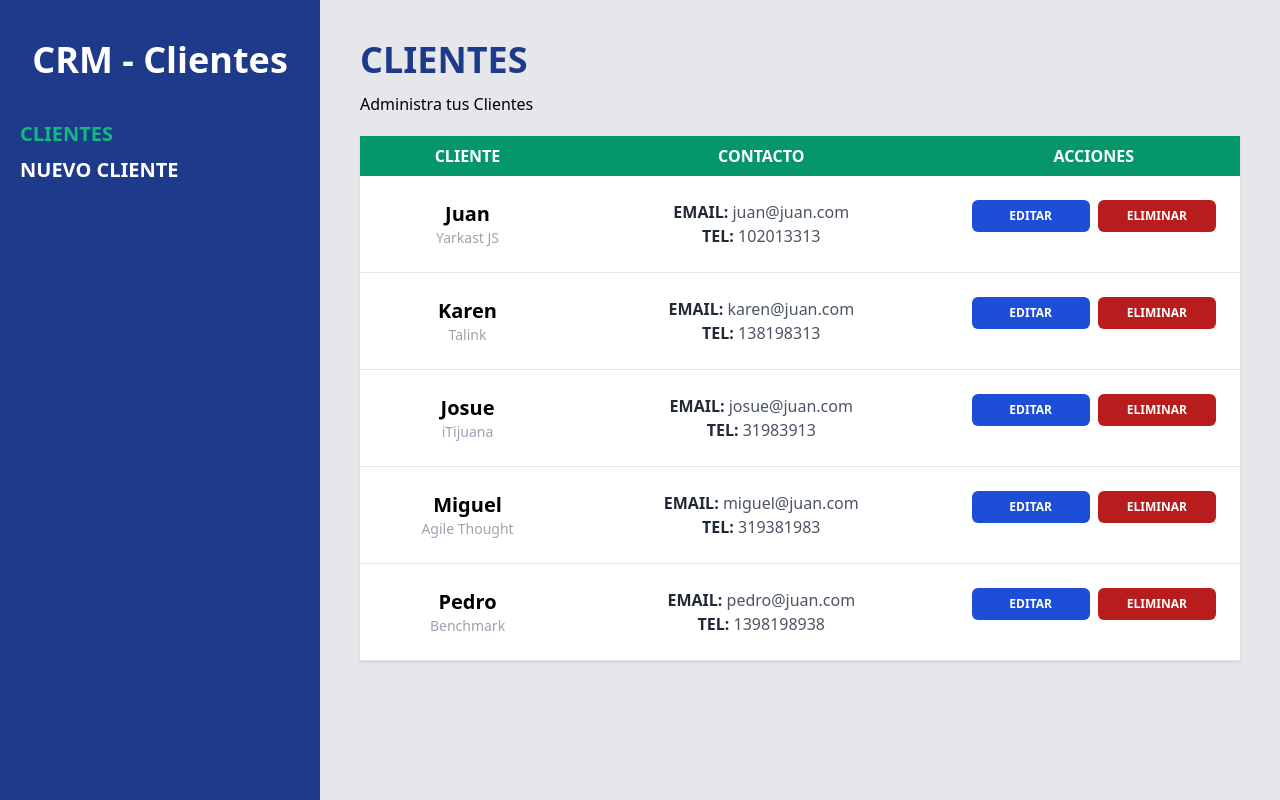
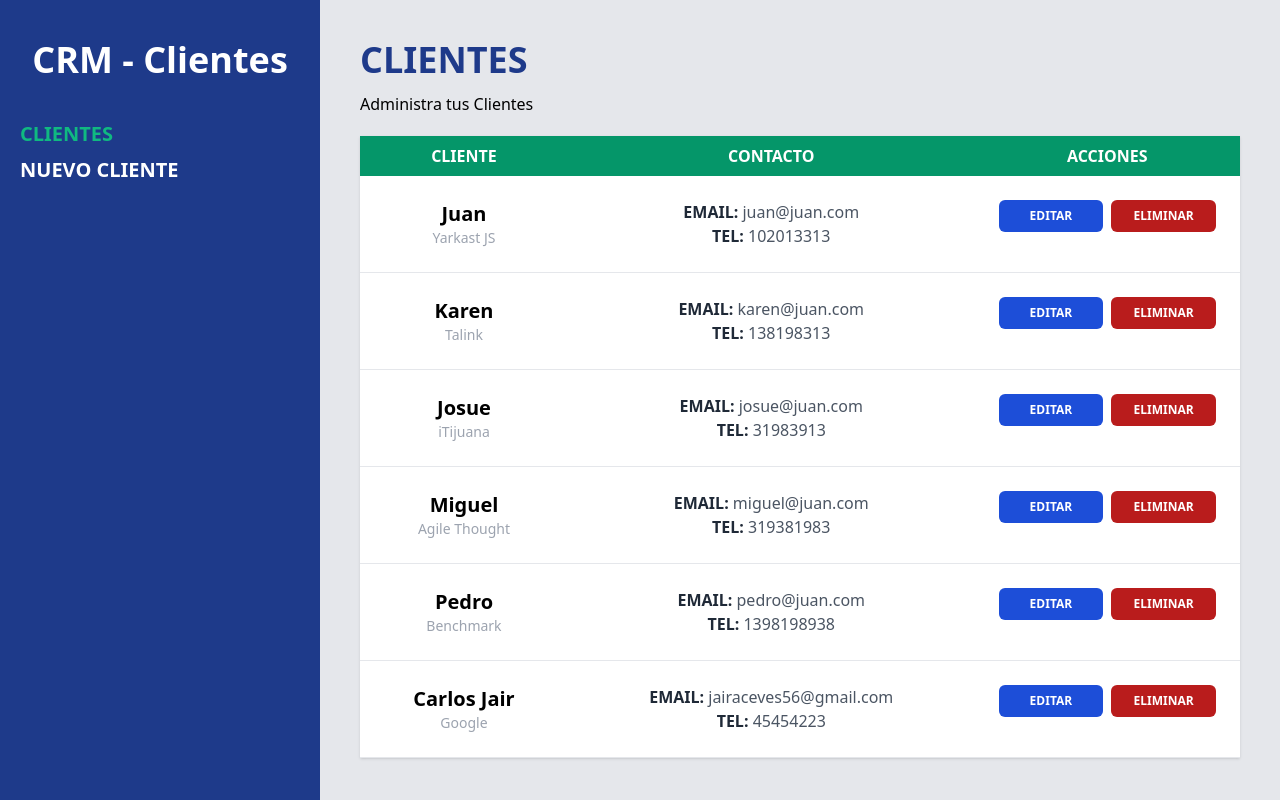
Before and after one commit to Jair-vet/CRM-Clientes-react, a React (Vite) app: page / in a window 1280 px wide. Built offline with nearby package versions, Linux system fonts and the light colour scheme; data requests are answered from the project's data file.

Commit message:
Insertamos nuevos registros en el db-server

```diff
--- a/db.json
+++ b/db.json
@@ -34,6 +34,14 @@
       "telefono": "1398198938",
       "email": "pedro@juan.com",
       "empresa": "Benchmark"
+    },
+    {
+      "nombre": "Carlos Jair",
+      "empresa": "Google",
+      "email": "jairaceves56@gmail.com",
+      "telefono": "45454223",
+      "notas": "Probando insertar",
+      "id": 6
     }
   ]
 }
--- a/src/data/clientes.js
+++ b/src/data/clientes.js
@@ -7,9 +7,19 @@ export const obtenerCliente = async () => {
     return resultado
 }
 
+// Agregar un Cliente POST
 export const agregarCliente = async (datos) => {
 
-    console.log(datos);
+    try {
+        const respuesta = await fetch(import.meta.env.VITE_API_URL, {
+            method: 'POST',
+            body: JSON.stringify(datos),
+            headers: { 'Content-Type': 'application/json' }
+        })
+        await respuesta.json()
+    } catch (error) {
+        console.log(error);
+    }
 
 
 }
--- a/src/pages/NuevoCliente.jsx
+++ b/src/pages/NuevoCliente.jsx
@@ -1,4 +1,4 @@
-import { Form, useActionData, useNavigate } from "react-router-dom"
+import { Form, redirect, useActionData, useNavigate } from "react-router-dom"
 import { Error } from "../components/Error"
 import { Formulario } from "../components/Formulario"
 import { agregarCliente } from "../data/clientes"
@@ -26,9 +26,10 @@ export  async function action({request}) {
     return errores
   }
 
-  agregarCliente(datos)
+  await agregarCliente(datos)
+  return redirect('/')
 
-  return { ok: true };
+  // return { ok: true };
 }
 
 export const NuevoCliente = () => {
```
Lines whose indentation alone changed are shown as unchanged.
